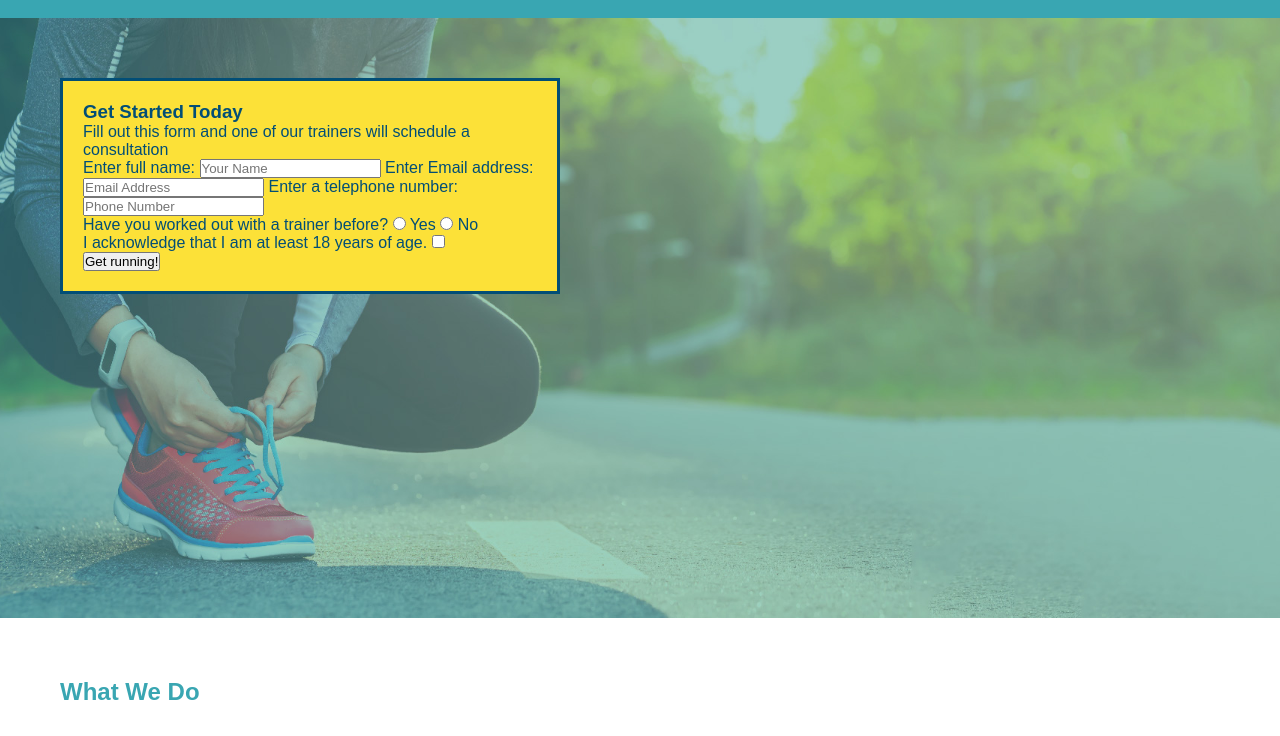
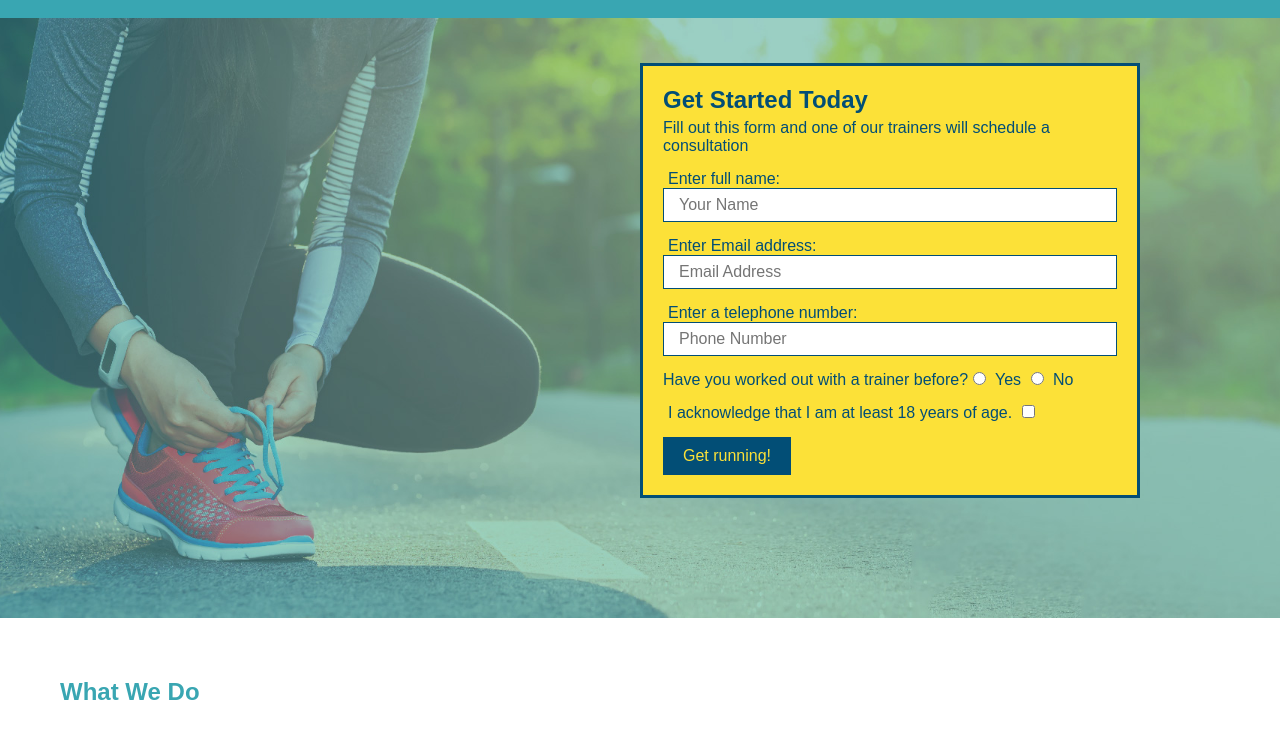
Before and after one commit to superfishal/run-buddy, a plain HTML site: page index.html in a window 1280 px wide. Shown: the part 64-800 px from the top of the page. Drawn offline with Linux system fonts and the light colour scheme.

Commit message:
<hero-form-button-styling-done>

```diff
--- a/assets/css/style.css
+++ b/assets/css/style.css
@@ -84,14 +84,50 @@ section {
   height: 600px;
   background-size: cover;
   background-position: center;
+  position: relative;
 }
-/* Hero Style End */
 
 /* Hero Form */
 .hero-form {
-  color: #024e76;
+  border: 3px solid #024e76;
+  background-color: #fce138;
   padding: 20px;
   width: 500px;
-  background-color: #fce138;
-  border: solid 3px #024e76;
+  color: #024e76;
+  position: absolute;
+  bottom: 120px;
+  right: 140px;
 }
+
+.hero-form h3 {
+  margin: 0px;
+  font-size: 24px;
+}
+
+.hero-form p {
+  margin: 5px 0px 15px 0px;
+}
+
+.form-input {
+  border: 1px solid #024e76;
+  display: block;
+  padding: 7px 15px;
+  font-size: 16px;
+  color: #024e76;
+  width: 100%;
+  margin-bottom: 15px;
+}
+
+.hero-form label {
+  margin: 0px 5px;
+}
+
+.hero-form button {
+  color: #fce138;
+  background-color: #024e76;
+  border: none;
+  padding: 10px 20px;
+  font-size: 16px;
+}
+
+/* Hero Style End */
--- a/index.html
+++ b/index.html
@@ -10,7 +10,7 @@
         <!-- navigation -->
     <header>
             <h1>
-                <a href="/">Run Buddy</a>
+                <a href="./index.html">Run Buddy</a>
             </h1>
         <nav>
             <!-- Unordered list element -->
@@ -41,11 +41,11 @@
             <!-- form element -->
             <form>
                 <label for="name">Enter full name:</label>
-                <input type="text" placeholder="Your Name" name="name" id="name" />
+                <input class="form-input" type="text" placeholder="Your Name" name="name" id="name" />
                 <label for="email">Enter Email address:</label>
-                <input type="email" placeholder="Email Address" name="email" id="email" />
+                <input class="form-input" type="email" placeholder="Email Address" name="email" id="email" />
                 <label for="phone">Enter a telephone number:</label>
-                <input type="tel" placeholder="Phone Number" name="phone" id="phone" />
+                <input class="form-input" type="tel" placeholder="Phone Number" name="phone" id="phone" />
                 <p>
                     Have you worked out with a trainer before?
                     <input type="radio" name="trainer-confirm" id="trainer-yes" />
```
